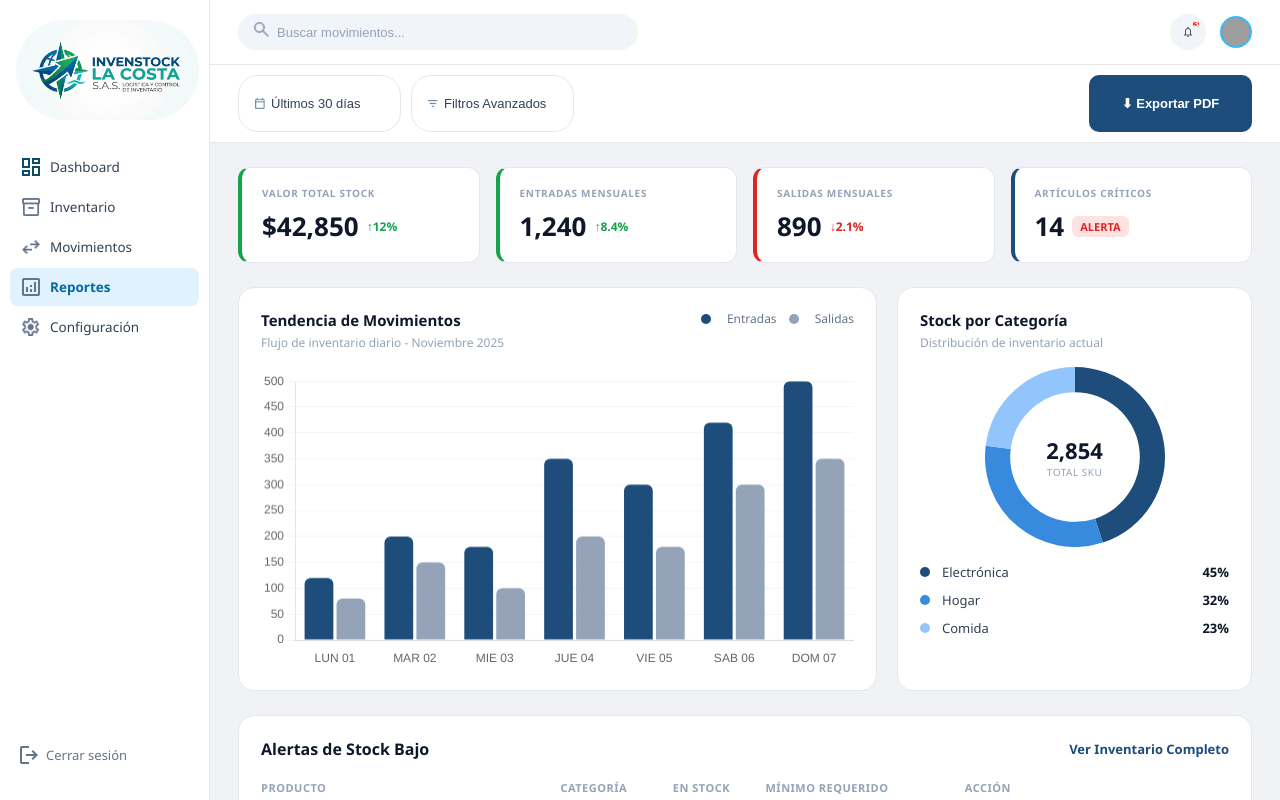
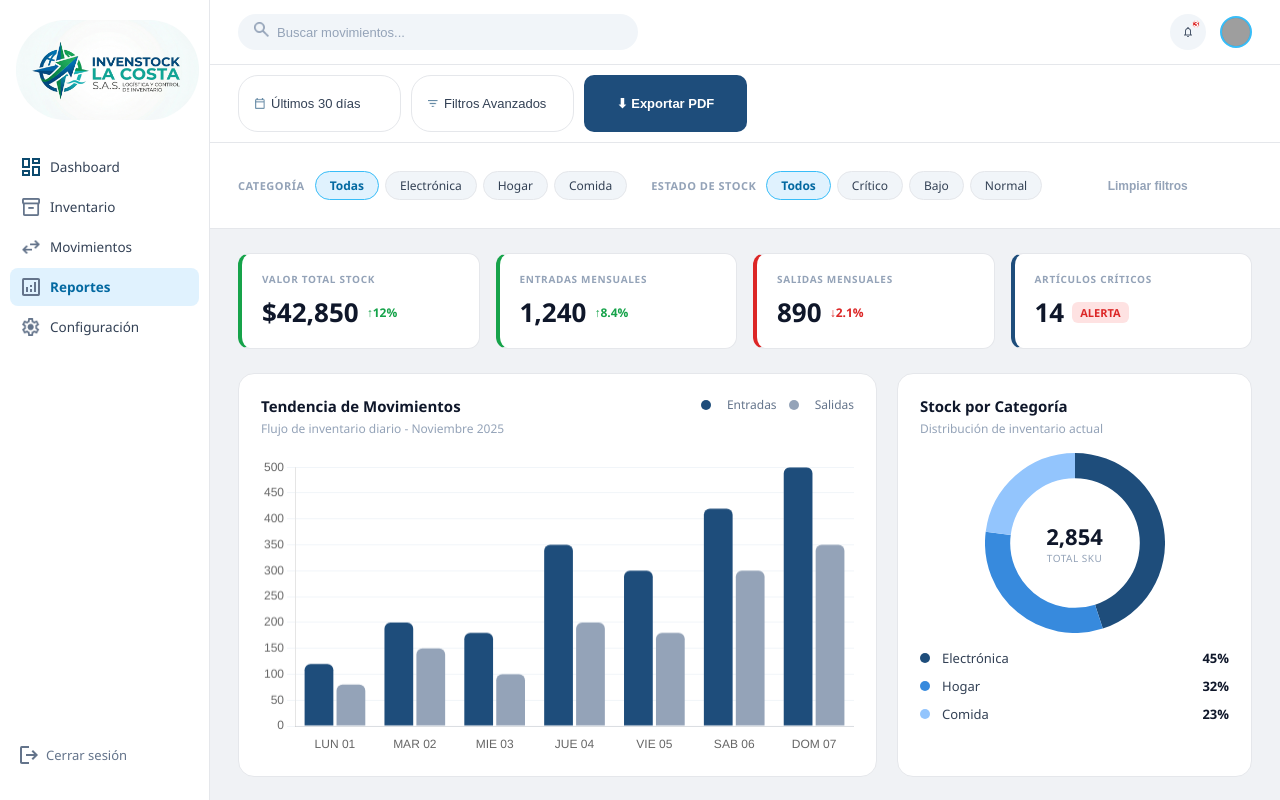
Before and after one commit to Edom1020/Invenstock-La-Costa, a Vue app: page /reportes in a window 1280 px wide. Both pictures are taken after a click on the button "Filtros Avanzados". Built offline with nearby package versions, Linux system fonts and the light colour scheme; grey boxes are pictures that could not be loaded.

Commit message:
Cambios en el login, ingreso temporal con cualquier correo y contraseña, desde login a dashboard y demás pantallas, funcionamiento añadido a botón de filtros avanzados en pantalla reportes y correción de ruta de botón Reponer

```diff
--- a/src/views/Login.vue
+++ b/src/views/Login.vue
@@ -13,7 +13,7 @@
         <div class="input-group">
           <label>Email</label>
           <div class="input-container">
-            <input type="email" />
+            <input v-model="email" type="email" />
           </div>
         </div>
 
@@ -22,7 +22,7 @@
           <label>Contraseña</label>
 
           <div class="input-container">
-            <input :type="showPassword ? 'text' : 'password'" />
+            <input v-model="password" :type="showPassword ? 'text' : 'password'" />
             <img
               src="/images/Ver-contraseña.png"
               class="eye-icon"
@@ -36,7 +36,7 @@
       </div>
 
       <!-- BOTÓN -->
-      <button class="login-btn">Iniciar Sesión</button>
+      <button class="login-btn" @click="iniciarSesion">Iniciar Sesión</button>
 
     </div>
 
@@ -45,12 +45,27 @@
 
 <script setup>
 import { ref } from "vue";
+import { useRouter } from "vue-router";
 
+const router = useRouter();
+const email = ref("");
+const password = ref("");
 const showPassword = ref(false);
 
 const togglePassword = () => {
   showPassword.value = !showPassword.value;
 };
+
+const iniciarSesion = () => {
+  if (!email.value || !password.value) {
+    alert("Por favor, completa todos los campos.");
+    return;
+  }
+  router.push("/dashboard");
+
+}
+
+
 </script>
 
 <style>
--- a/src/views/Reportes.vue
+++ b/src/views/Reportes.vue
@@ -32,12 +32,46 @@
             <img src="/images/images-reportes/calendaricon.png" style="width:10px;opacity:0.6;" />
             Últimos 30 días
           </button>
-          <button class="filter-pill">
-            <img src="/images/images-movimientos/filtrar.png" style="width:10px;opacity:0.6;" />
-            Filtros Avanzados</button>
+           <button class="filter-pill" @click="mostrarFiltros = !mostrarFiltros">
+              <img src="/images/images-movimientos/filtrar.png" style="width:10px;opacity:0.6;" />
+               Filtros Avanzados
+          </button>
+        <button class="export-btn">⬇ Exportar PDF</button>
         </div>
-        <button class="export-btn">⬇ Exportar PDF</button>
       </div>
+
+      <!-- PANEL  -->
+        <div v-if="mostrarFiltros" class="filtros-panel-rep">
+        <div class="filtros-grupo">
+          <div class="filtros-titulo">Categoría</div>
+          <div class="filtros-opciones">
+            <span
+              v-for="cat in ['Todas', 'Electrónica', 'Hogar', 'Comida']"
+              :key="cat"
+              :class="['filtro-pill', filtroCategoria === cat ? 'active' : '']"
+              @click="filtroCategoria = cat"
+            >
+              {{ cat }}
+            </span>
+          </div>
+        </div>
+
+        <div class="filtros-grupo">
+          <div class="filtros-titulo">Estado de Stock</div>
+          <div class="filtros-opciones">
+            <span
+              v-for="estado in ['Todos', 'Crítico', 'Bajo', 'Normal']"
+              :key="estado"
+              :class="['filtro-pill', filtroEstado === estado ? 'active' : '']"
+              @click="filtroEstado = estado"
+            >
+              {{ estado }}
+            </span>
+          </div>
+        </div>
+
+  <button class="filtros-limpiar" @click="limpiarFiltros">Limpiar filtros</button>
+</div>
 
       <div class="content">
 
@@ -115,7 +149,7 @@
         <div class="table-card">
           <div class="table-header">
             <h2 class="section-title">Alertas de Stock Bajo</h2>
-            <span class="inventory-link" @click="$router.push('/inventario')">
+            <span class="inventory-link" @click="$router.push('/productos')">
               Ver Inventario Completo
             </span>
           </div>
@@ -144,7 +178,7 @@
                 <td class="stock-low-cell">{{ item.enStock }}</td>
                 <td class="min-cell">{{ item.minimoRequerido }}</td>
                 <td>
-                  <button class="restock-btn" @click="$router.push('/inventario')">
+                  <button class="restock-btn" @click="$router.push('/registrar-producto')">
                     Reponer
                   </button>
                 </td>
@@ -176,12 +210,31 @@ const usuarioStore = useUsuarioStore()
 
 const busqueda = ref('')
 
-const alertasFiltradas = computed(() =>
-  alertasStock.value.filter(a =>
-    a.nombre.toLowerCase().includes(busqueda.value.toLowerCase()) ||
-    a.categoria.toLowerCase().includes(busqueda.value.toLowerCase())
-  )
-)
+const mostrarFiltros = ref(false)
+const filtroCategoria = ref('Todas')
+const filtroEstado = ref('Todos')
+
+const alertasFiltradas = computed(() => {
+  return alertasStock.value.filter(a => {
+    const porBusqueda = a.nombre.toLowerCase().includes(busqueda.value.toLowerCase()) ||
+                        a.categoria.toLowerCase().includes(busqueda.value.toLowerCase())
+
+    const porCategoria = filtroCategoria.value === 'Todas' ||
+                         a.categoria === filtroCategoria.value
+
+    const porEstado = filtroEstado.value === 'Todos' ||
+      (filtroEstado.value === 'Crítico' && a.enStock <= 2) ||
+      (filtroEstado.value === 'Bajo'    && a.enStock > 2 && a.enStock <= 5) ||
+      (filtroEstado.value === 'Normal'  && a.enStock > 5)
+
+    return porBusqueda && porCategoria && porEstado
+  })
+})
+
+const limpiarFiltros = () => {
+  filtroCategoria.value = 'Todas'
+  filtroEstado.value = 'Todos'
+}
 
 // ── ICONO POR CATEGORIA ──
 const getCatIcon = (categoria) => {
@@ -411,6 +464,65 @@ onMounted(() => {
 }
 
 .filter-pill:hover { border-color: var(--azul); color: var(--azul-txt); }
+/*Filtros avanzados*/
+.filtros-panel-rep {
+  background: var(--bg-card);
+  border-bottom: 1px solid var(--borde);
+  padding: 14px 28px;
+  display: flex;
+  align-items: center;
+  gap: 24px;
+  flex-wrap: wrap;
+  transition: background 0.3s, border-color 0.3s;
+}
+
+.filtros-grupo {
+  display: flex;
+  align-items: center;
+  gap: 10px;
+}
+
+.filtros-titulo {
+  font-size: 11px;
+  font-weight: 700;
+  color: var(--txt-muted);
+  letter-spacing: 0.5px;
+  text-transform: uppercase;
+  white-space: nowrap;
+}
+
+.filtros-opciones {
+  display: flex;
+  gap: 6px;
+  flex-wrap: wrap;
+}
+
+.filtro-pill {
+  padding: 5px 14px;
+  border-radius: 20px;
+  font-size: 12px;
+  font-weight: 500;
+  cursor: pointer;
+  border: 1.5px solid var(--borde);
+  background: var(--bg-input);
+  color: var(--txt-normal);
+  transition: all 0.15s;
+}
+
+.filtro-pill:hover  { border-color: #38BDF8; color: #0369a1; }
+.filtro-pill.active { border-color: #38BDF8; background: #e0f2fe; color: #0369a1; font-weight: 600; }
+
+.filtros-limpiar {
+  background: none;
+  border: none;
+  font-size: 12px;
+  color: var(--txt-muted);
+  cursor: pointer;
+  font-weight: 600;
+  white-space: nowrap;
+}
+
+.filtros-limpiar:hover { color: #ef4444; }
 
 .export-btn {
   padding: 10px 20px;
```
